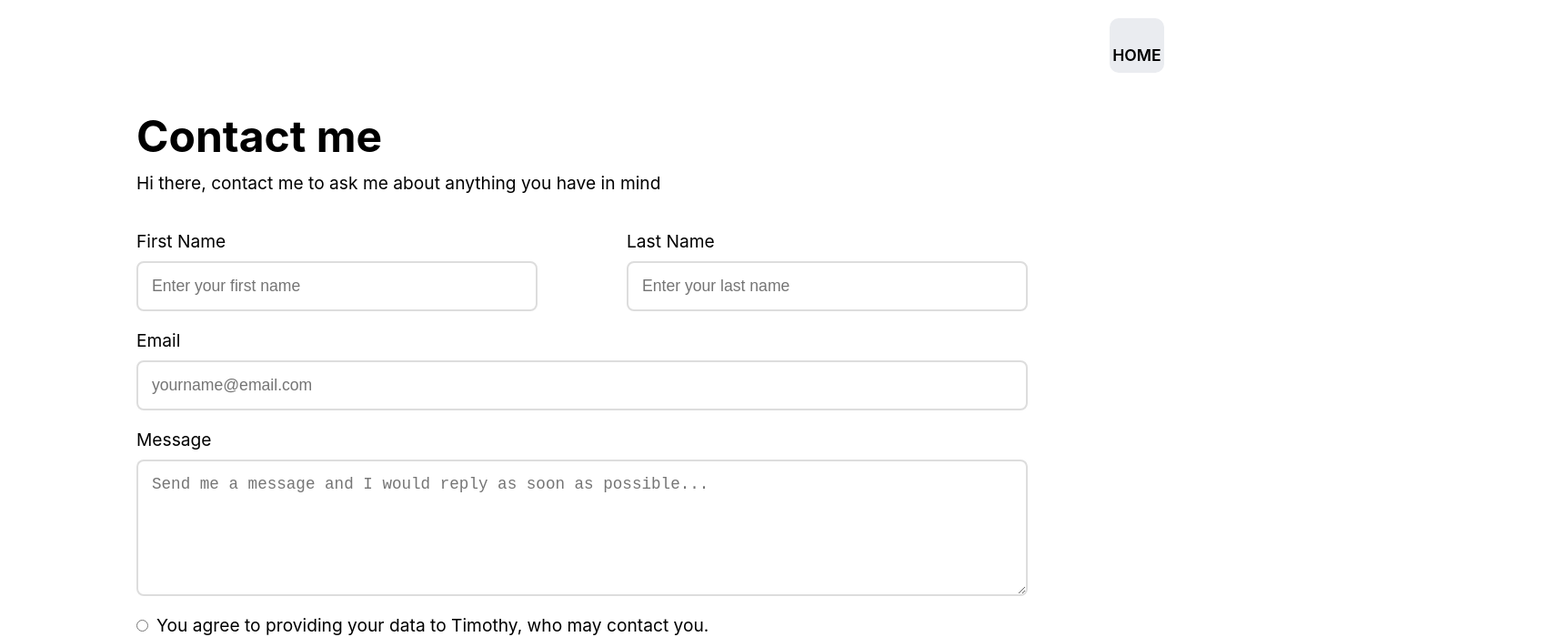
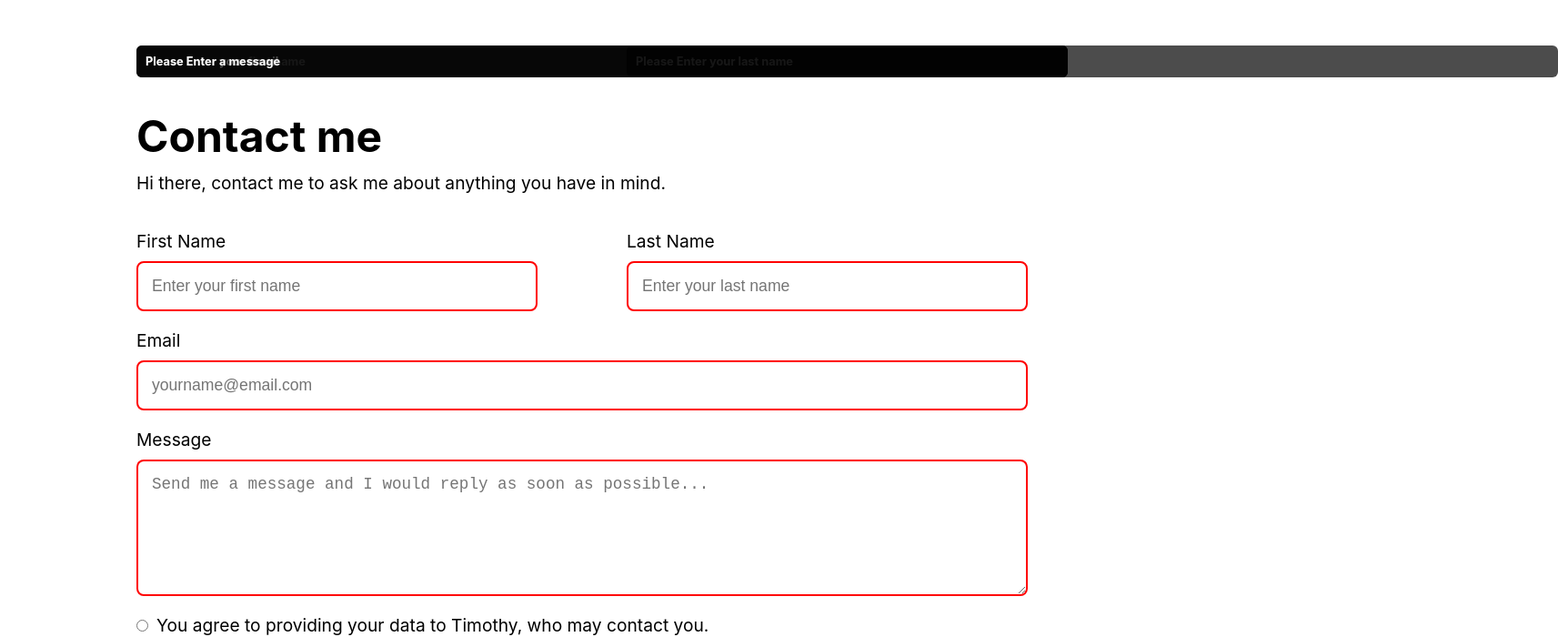
Before and after one commit to Timothy-Achonu/HNG-STAGE-ONE, a React (Create React App) app: page /HNG-STAGE-ONE/contact in a window 1280 px wide. Shown: the top 700 px of the page at 91% size, 1713 px wide, since content can reach past the window. Built offline with nearby package versions, Linux system fonts and the light colour scheme.

Commit message:
feat: implementing form validation

```diff
--- a/src/assets/contact.css
+++ b/src/assets/contact.css
@@ -73,7 +73,7 @@
 }
 
 /* form validation */
-/*
+
 .display-none {
     display: none;
 }
@@ -84,12 +84,13 @@
 .form div input:invalid + .display-none,
 .form div textarea:invalid + .display-none {
    display: block;
+   font-size: 0.8rem;
 }
-*/
 
 
 
 
+/* MEDIA QUERIES */
 @media (min-width : 700px) {
     .contact-page {
         width: 100%;
--- a/src/components/Contact.js
+++ b/src/components/Contact.js
@@ -6,9 +6,9 @@ import "../assets/contact.css";
 export default function Contact() {
   return (
     <div className="contact-page">
-      <Link to="/HNG-STAGE-ONE">HOME</Link>
+      {/* <Link to="/HNG-STAGE-ONE">HOME</Link> */}
       <h1>Contact me</h1>
-      <p className="hi-there">Hi there, contact me to ask me about anything you have in mind</p>
+      <p className="hi-there">Hi there, contact me to ask me about anything you have in mind.</p>
       <form className="form">
         <div className="first-name">
           <label>First Name</label>
@@ -18,7 +18,8 @@ export default function Contact() {
             placeholder="Enter your first name"
             required
           />
-          <span className="display-none">Please Enter your first name </span>
+          <span className="display-none">
+            Please Enter your first name </span>
         </div>
         <div className="last-name">
           <label>Last Name</label>
@@ -28,7 +29,8 @@ export default function Contact() {
             placeholder="Enter your last name"
             required
           />
-          <span className="display-none">Please Enter your first name </span>
+          <span className="display-none">
+            Please Enter your last name </span>
         </div>
         <div>
           <label>Email</label>
@@ -38,7 +40,8 @@ export default function Contact() {
             placeholder="yourname@email.com"
             required
           />
-          <span className="display-none">Please Enter your first name </span>
+          <span className="display-none">Please Enter your
+          email </span>
         </div>
         <div>
           <label>Message</label>
@@ -48,7 +51,8 @@ export default function Contact() {
             placeholder="Send me a message and I would reply as soon as possible..."
             required
           ></textarea>
-          <span className="display-none">Please Enter your first name </span>
+          <span className="display-none">Please Enter a
+          message </span>
         </div>
         <div className="type-radio">
           <input type="radio" required />
```
